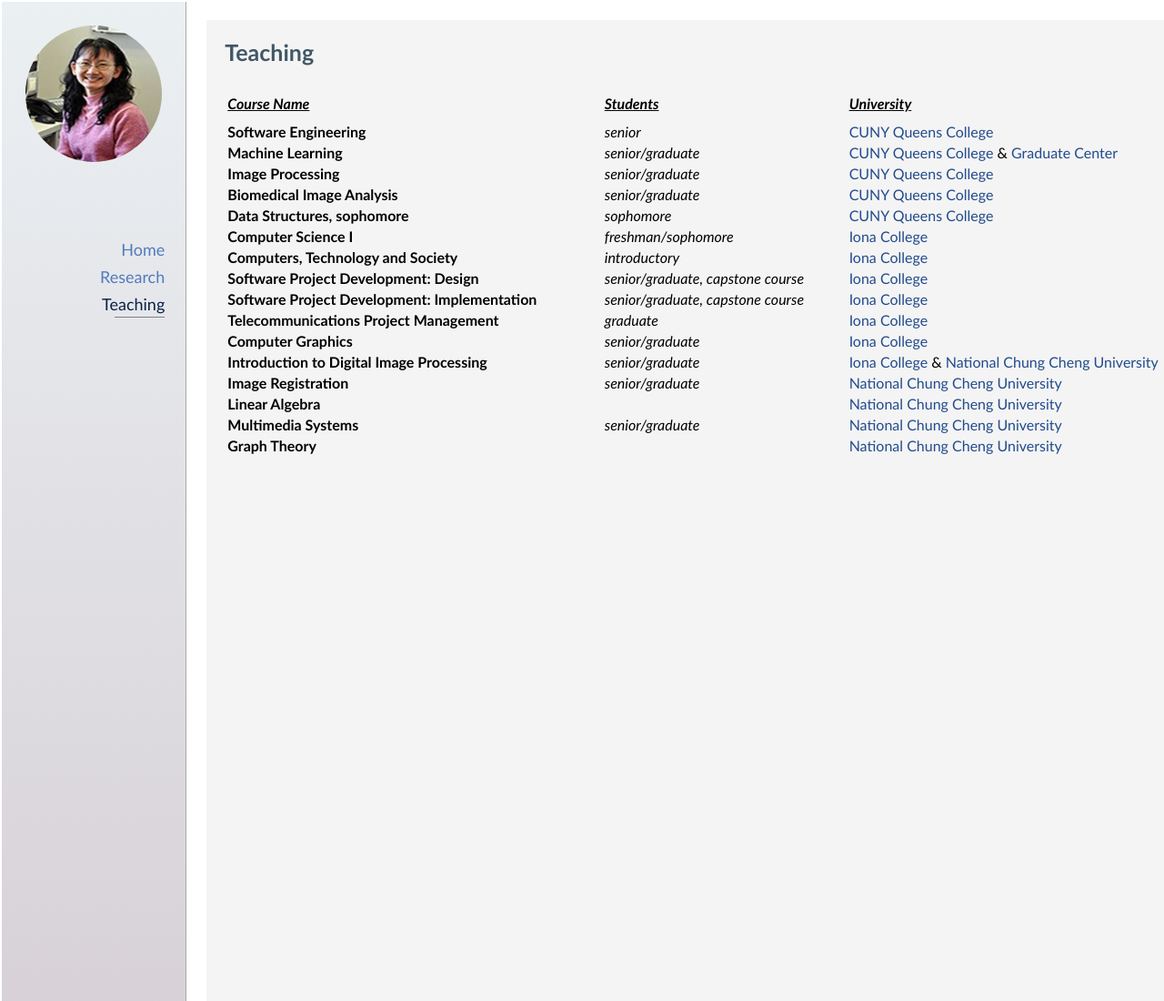
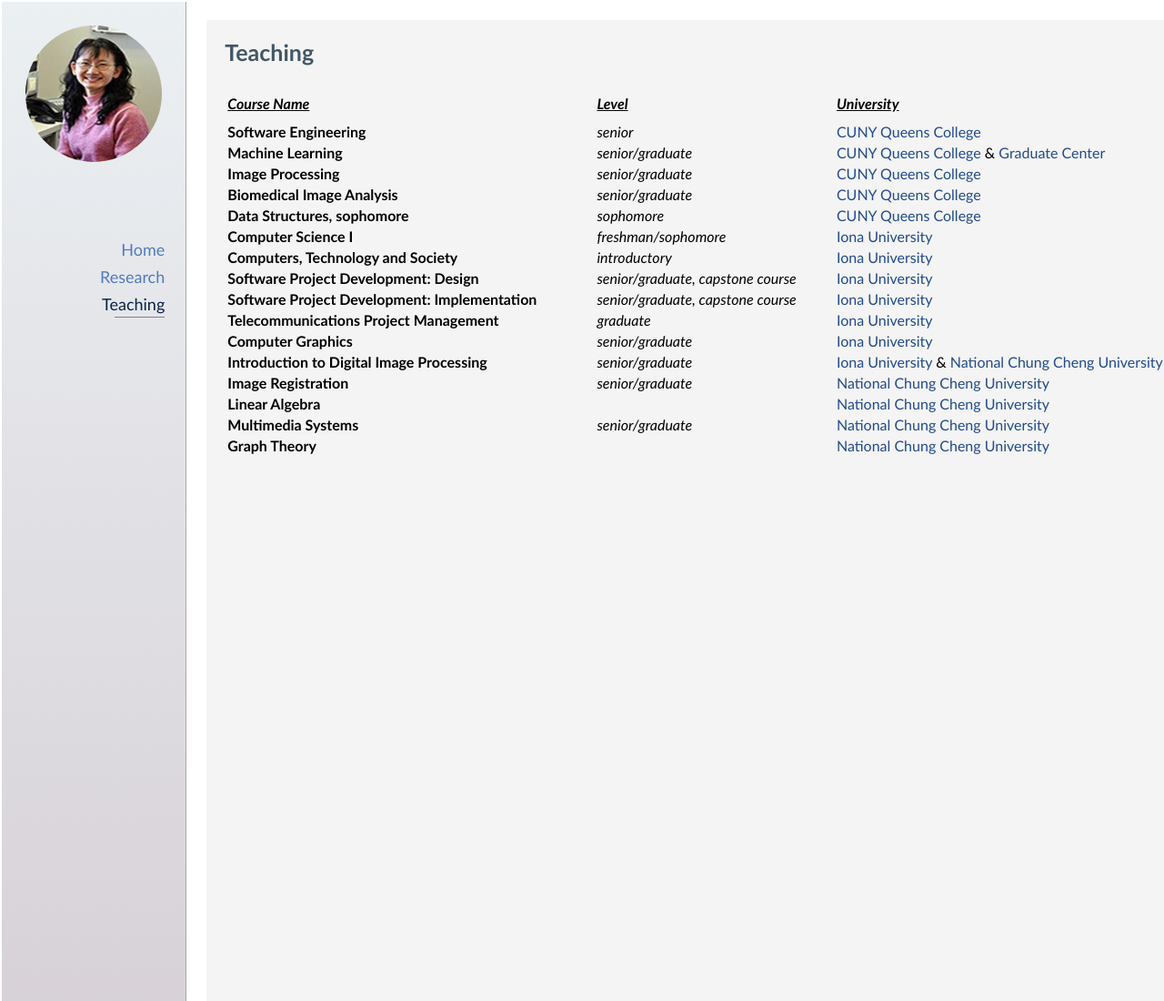
Before and after one commit to gozdedemirci/labwebsite.github.io, a plain HTML site: page teaching.html in a window 1280 px wide. Shown: the top 1100 px of the page at 91% size. Drawn offline with Linux system fonts and the light colour scheme; some icons are missing.

Commit message:
updates from charlene

```diff
--- a/teaching.html
+++ b/teaching.html
@@ -40,7 +40,7 @@
 <table style="width:100%">
     <tr>
         <td><b><i><u>Course Name</u></i></b></td>
-        <td><b><i><u>Students</u></i></b></td>
+        <td><b><i><u>Level</u></i></b></td>
         <td><b><i><u>University</u></i></b></td>
     </tr>
     <tr>
@@ -81,37 +81,37 @@
     <tr>
         <td><b>Computer Science I</b></td>
         <td><i>freshman/sophomore</i></td>
-        <td> <a href="https://www.iona.edu/">Iona College</a></td>
+        <td> <a href="https://www.iona.edu/">Iona University</a></td>
     </tr>
     <tr>
         <td><b>Computers, Technology and Society</b></td>
         <td><i>introductory</i></td>
-        <td><a href="https://www.iona.edu/">Iona College</a></td>
+        <td><a href="https://www.iona.edu/">Iona University</a></td>
     </tr>
     <tr>
         <td><b>Software Project Development: Design</b></td>
         <td><i>senior/graduate, capstone course</i></td>
-        <td> <a href="https://www.iona.edu/">Iona College</a></td>
+        <td> <a href="https://www.iona.edu/">Iona University</a></td>
     </tr>
     <tr>
         <td><b>Software Project Development: Implementation</b></td>
         <td><i>senior/graduate, capstone course</i></td>
-        <td> <a href="https://www.iona.edu/">Iona College</a></td>
+        <td> <a href="https://www.iona.edu/">Iona University</a></td>
     </tr>
     <tr>
         <td><b>Telecommunications Project Management</b></td>
         <td><i>graduate</i></td>
-        <td> <a href="https://www.iona.edu/">Iona College</a></td>
+        <td> <a href="https://www.iona.edu/">Iona University</a></td>
     </tr>
     <tr>
         <td><b>Computer Graphics</b></td>
         <td><i>senior/graduate</i></td>
-        <td><a href="https://www.iona.edu/">Iona College</a></td>
+        <td><a href="https://www.iona.edu/">Iona University</a></td>
     </tr>
     <tr>
         <td><b>Introduction to Digital Image Processing</b></td>
         <td><i>senior/graduate</i></td>
-        <td><a href="https://www.iona.edu/">Iona College</a> & <a href="https://www.ccu.edu.tw/?Lang=en">National Chung Cheng University</a></td>
+        <td><a href="https://www.iona.edu/">Iona University</a> & <a href="https://www.ccu.edu.tw/?Lang=en">National Chung Cheng University</a></td>
     </tr>
     <tr>
         <td><b>Image Registration</b></td>
```
Also changed, not shown: index.html (+4 -4 lines).
